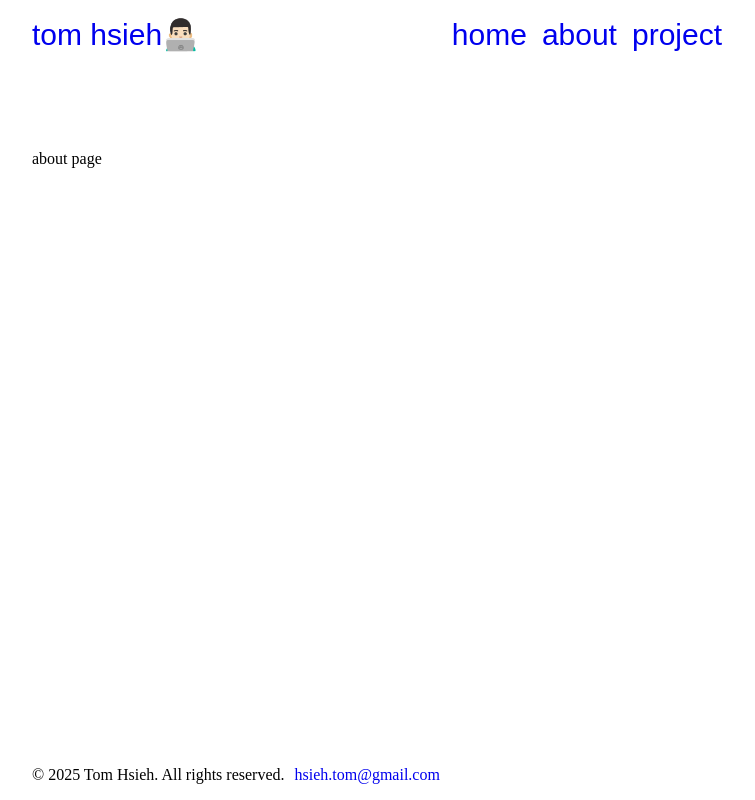
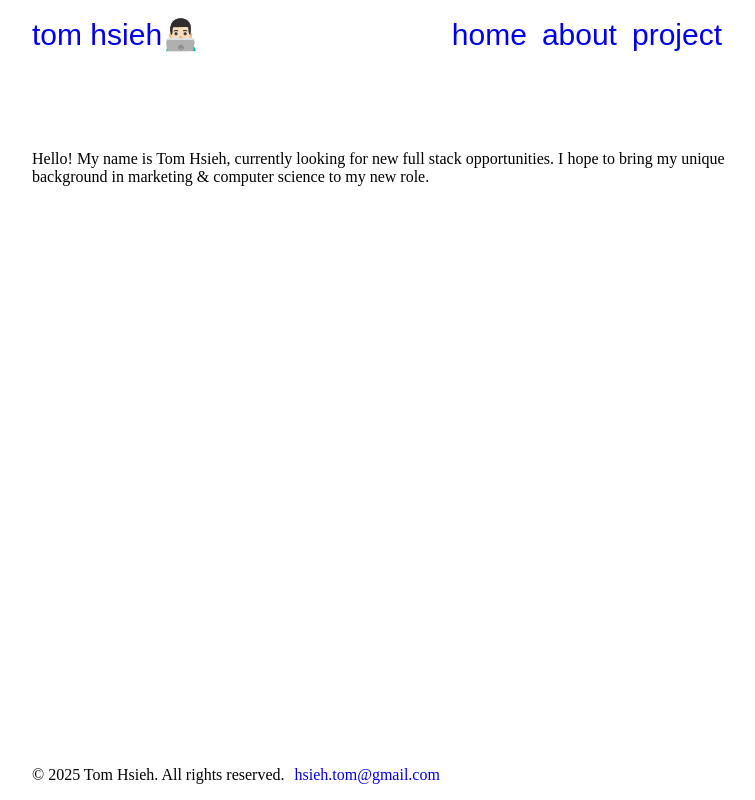
Before and after one commit to hsiehto/portfolio, a React (Vite) app: page /about in a window 1280 px wide. Shown: the whole page, without its empty margins (258-1013 px from the left). Built offline with nearby package versions, Linux system fonts and the light colour scheme.

Commit message:
initial about page information

```diff
--- a/src/pages/About.jsx
+++ b/src/pages/About.jsx
@@ -1,5 +1,13 @@
 function About() {
-  return <div className="container">about page</div>;
+  return (
+    <div className="container">
+      <div>
+        Hello! My name is <span className="bold-name">Tom Hsieh</span>,
+        currently looking for new full stack opportunities. I hope to bring my
+        unique background in marketing & computer science to my new role.
+      </div>
+    </div>
+  );
 }
 
 export default About;
```
